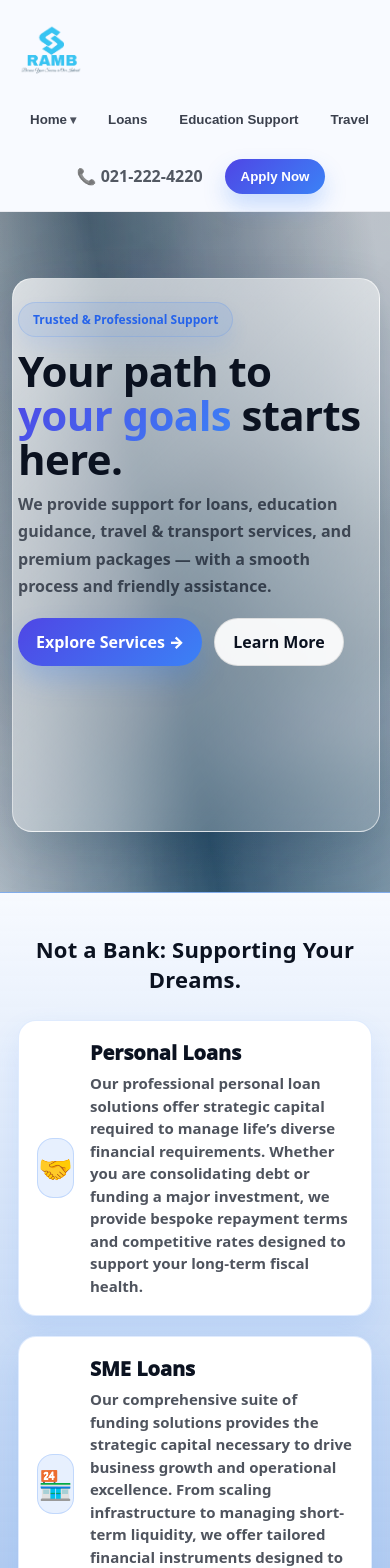
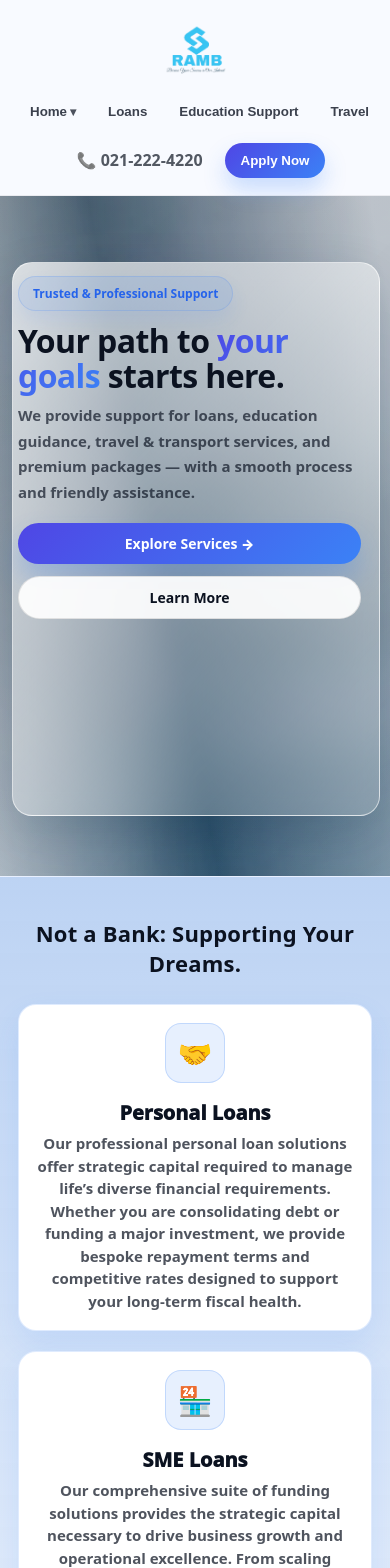
Before and after one commit to AyeshAlexan/ramb-frontend, a React (Create React App) app: page / in a window 390 px wide. Shown: the top 1568 px of the page. Built offline with nearby package versions, Linux system fonts and the light colour scheme.

Commit message:
Fixing the NavBar  for phone size pt1

```diff
--- a/src/components/Navbar.jsx
+++ b/src/components/Navbar.jsx
@@ -129,6 +129,7 @@ export default function Navbar() {
               Home <span className="caret">▾</span>
             </button>
 
+
             <div
               className="navMenu"
               role="menu"
--- a/src/styles/global.css
+++ b/src/styles/global.css
@@ -498,8 +498,11 @@ section { scroll-margin-top: 92px; }
 
 /* About section gradient with blur */
 #about.lpSection{
-  background: #ffffff;
-  background: linear-gradient(259deg, rgba(255, 255, 255, 1) 4%, rgba(60, 161, 219, 0.461) 40%, rgba(233, 238, 240, 1) 100%);
+  background: hsl(0, 0%, 100%);
+  background: linear-gradient(
+    180deg,
+    #f7faff 10%,
+    #5991e0b7 130%);
   backdrop-filter: blur(12px);
   -webkit-backdrop-filter: blur(8px);
 }
@@ -894,9 +897,10 @@ section { scroll-margin-top: 92px; }
   padding: 42px 0 36px;
   background: linear-gradient(
     180deg,
-    #f7faff 0%,
-    #5991e0b7 100%
+    #5991e0b7 -90%,
+    #f7faff 100%
   );
+
   border-top: 1px solid rgba(59,130,246,0.08);
   border-bottom: 1px solid rgba(59,130,246,0.08);
 }
@@ -1512,3 +1516,175 @@ section { scroll-margin-top: 92px; }
   gap: 16px;
   flex-wrap: wrap;
 }
+
+/* ==========================================
+   📱 GLOBAL MOBILE RESPONSIVE PATCH
+   (DO NOT REMOVE EXISTING STYLES)
+========================================== */
+
+/* ---------- Small Tablets & Phones ---------- */
+@media (max-width: 768px){
+
+  /* Prevent sideways scroll */
+  body{
+    overflow-x: hidden;
+  }
+
+  /* ---------- Navbar ---------- */
+  .navInner{
+    flex-direction: column;
+    align-items: center;
+    gap: 10px;
+  }
+
+  .brand{
+    justify-content: center;
+  }
+
+  .navLinks{
+    justify-content: flex-start;
+    width: 100%;
+  }
+
+  .navActions{
+    width: 100%;
+    justify-content: center;
+  }
+
+  /* ---------- Hero ---------- */
+  .heroTitleFull{
+    font-size: 34px;
+    line-height: 1.1;
+  }
+
+  .heroSubFull{
+    font-size: 15px;
+  }
+
+  .lpBtns{
+    flex-direction: column;
+    width: 100%;
+  }
+
+  .lpBtns a,
+  .lpBtns button{
+    width: 100%;
+  }
+
+  /* ---------- Section Padding ---------- */
+  .lpSection{
+    padding: 55px 0;
+  }
+
+  /* ---------- Titles ---------- */
+  .lpTitle{
+    font-size: 36px;
+  }
+
+  .lpH2{
+    font-size: 30px;
+  }
+
+  /* ---------- About Images ---------- */
+  .aboutCircleWrap.sm{
+    width: 110px;
+    height: 110px;
+  }
+
+  .aboutCircleGroup.open .aboutCircleWrap.sm{
+    width: 150px;
+    height: 150px;
+  }
+
+  /* ---------- Team Cards ---------- */
+  .teamAvatar2{
+    width: 130px;
+    height: 130px;
+  }
+
+  /* ---------- Services ---------- */
+  .svcCard{
+    flex-direction: column;
+    text-align: center;
+  }
+
+  .svcText{
+    align-items: center;
+  }
+
+  /* ---------- Contact ---------- */
+  .contactGrid{
+    grid-template-columns: 1fr;
+  }
+
+  .contactForm{
+    padding: 14px;
+  }
+
+  /* ---------- Org Chart ---------- */
+  .orgNode{
+    width: 190px;
+  }
+
+  .orgAvatar{
+    width: 110px;
+    height: 110px;
+  }
+
+}
+
+/* ---------- Very Small Phones ---------- */
+@media (max-width: 480px){
+
+  /* Hero */
+  .heroTitleFull{
+    font-size: 30px;
+  }
+
+  .heroFullContent{
+    padding-top: 80px;
+  }
+
+  /* Titles */
+  .lpTitle{
+    font-size: 32px;
+  }
+
+  .lpH2{
+    font-size: 26px;
+  }
+
+  /* Buttons */
+  .lpBtnPrimary,
+  .lpBtnGhost{
+    padding: 11px 16px;
+    font-size: 14px;
+  }
+
+  /* About circles */
+  .aboutCircleWrap.sm{
+    width: 95px;
+    height: 95px;
+  }
+
+  .aboutCircleGroup.open .aboutCircleWrap.sm{
+    width: 135px;
+    height: 135px;
+  }
+
+  /* Team */
+  .teamAvatar2{
+    width: 115px;
+    height: 115px;
+  }
+
+  /* Org chart */
+  .orgNode{
+    width: 170px;
+  }
+
+  .orgAvatar{
+    width: 95px;
+    height: 95px;
+  }
+}
```
Also changed, not shown: src/styles/Navbarphone.css (added, +60 -0 lines).
